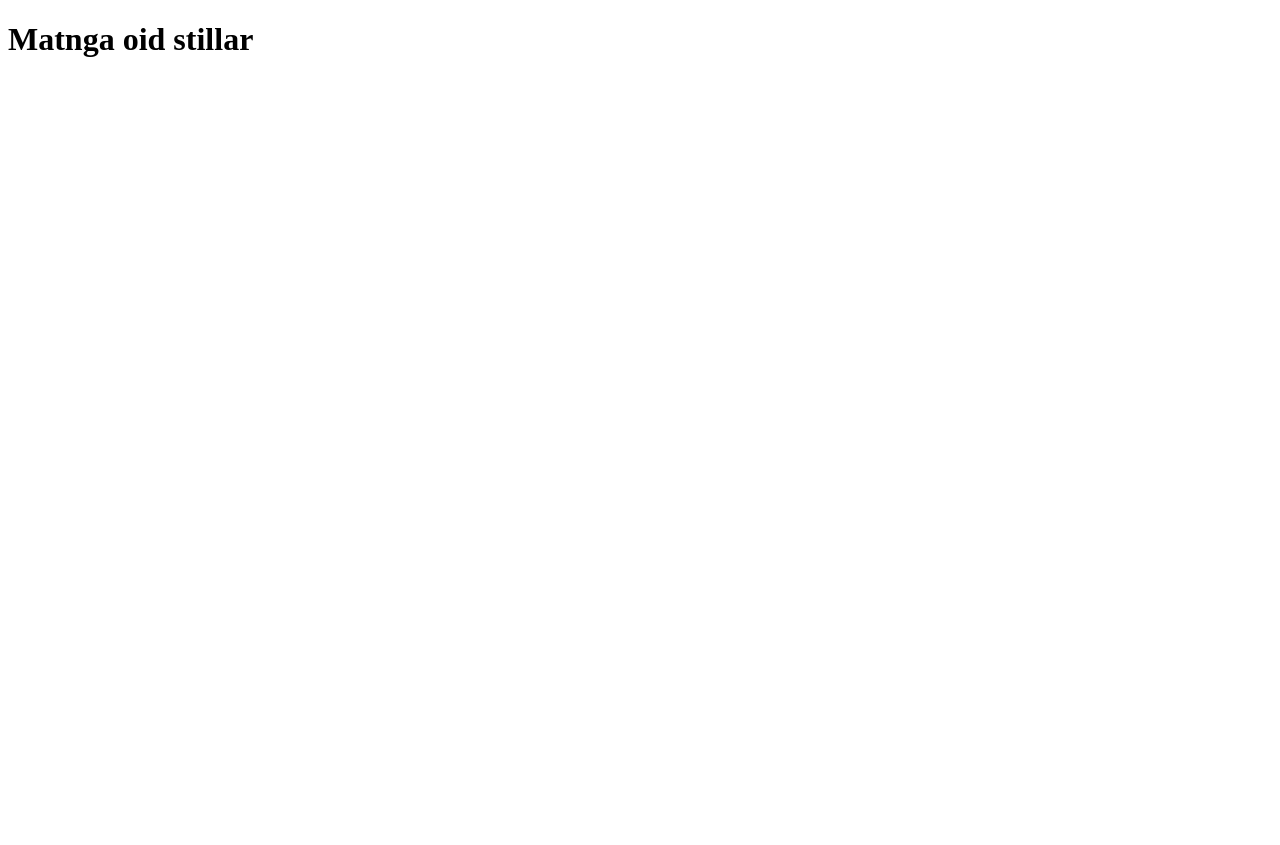
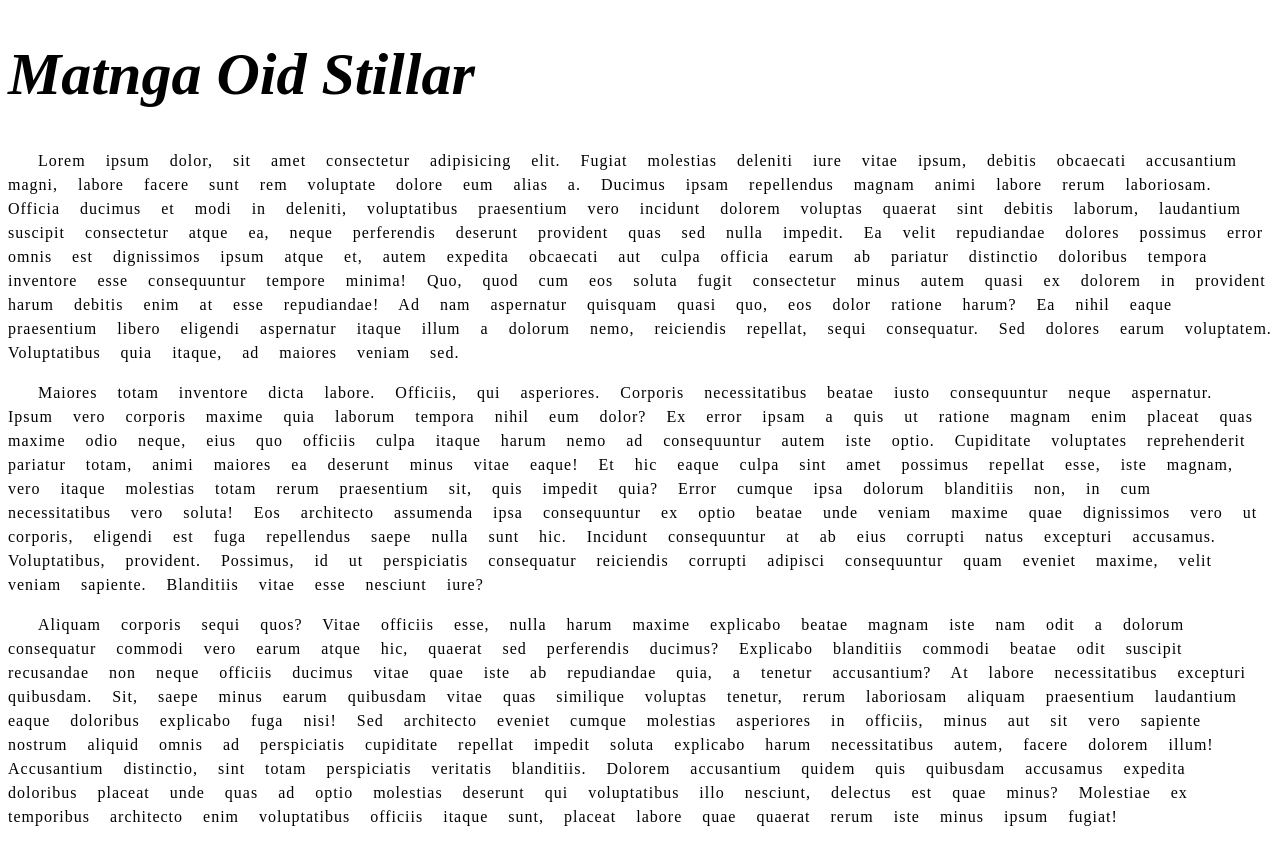
Before and after one commit to S-Yunusov/matnga-oid-stilllar, a plain HTML site: page index.html in a window 1280 px wide. Before the commit the page ends 800 px from the top, so only its background shows below. Drawn offline with Linux system fonts and the light colour scheme.

Commit message:
Add to html & css (lorem)

```diff
--- a/css/style.css
+++ b/css/style.css
@@ -0,0 +1,14 @@
+h1{
+    font-size: 60px;
+    font-weight: bold;
+    font-style: italic;
+    text-decoration: none;
+    text-transform: capitalize;
+}
+
+p{
+    line-height: 1.5;
+    letter-spacing: 1px;   /* har bir harf orasidagi masofa */
+    word-spacing: 15px;    /* har bir so'zning orasidagi masofa */
+    text-indent: 30px;     /* Hat boshida masofa qoldirish (abzats) */
+}
--- a/index.html
+++ b/index.html
@@ -10,5 +10,8 @@
 <body>
 
     <h1>Matnga oid stillar</h1>
+    <p>Lorem ipsum dolor, sit amet consectetur adipisicing elit. Fugiat molestias deleniti iure vitae ipsum, debitis obcaecati accusantium magni, labore facere sunt rem voluptate dolore eum alias a. Ducimus ipsam repellendus magnam animi labore rerum laboriosam. Officia ducimus et modi in deleniti, voluptatibus praesentium vero incidunt dolorem voluptas quaerat sint debitis laborum, laudantium suscipit consectetur atque ea, neque perferendis deserunt provident quas sed nulla impedit. Ea velit repudiandae dolores possimus error omnis est dignissimos ipsum atque et, autem expedita obcaecati aut culpa officia earum ab pariatur distinctio doloribus tempora inventore esse consequuntur tempore minima! Quo, quod cum eos soluta fugit consectetur minus autem quasi ex dolorem in provident harum debitis enim at esse repudiandae! Ad nam aspernatur quisquam quasi quo, eos dolor ratione harum? Ea nihil eaque praesentium libero eligendi aspernatur itaque illum a dolorum nemo, reiciendis repellat, sequi consequatur. Sed dolores earum voluptatem. Voluptatibus quia itaque, ad maiores veniam sed.</p>
+    <p>Maiores totam inventore dicta labore. Officiis, qui asperiores. Corporis necessitatibus beatae iusto consequuntur neque aspernatur. Ipsum vero corporis maxime quia laborum tempora nihil eum dolor? Ex error ipsam a quis ut ratione magnam enim placeat quas maxime odio neque, eius quo officiis culpa itaque harum nemo ad consequuntur autem iste optio. Cupiditate voluptates reprehenderit pariatur totam, animi maiores ea deserunt minus vitae eaque! Et hic eaque culpa sint amet possimus repellat esse, iste magnam, vero itaque molestias totam rerum praesentium sit, quis impedit quia? Error cumque ipsa dolorum blanditiis non, in cum necessitatibus vero soluta! Eos architecto assumenda ipsa consequuntur ex optio beatae unde veniam maxime quae dignissimos vero ut corporis, eligendi est fuga repellendus saepe nulla sunt hic. Incidunt consequuntur at ab eius corrupti natus excepturi accusamus. Voluptatibus, provident. Possimus, id ut perspiciatis consequatur reiciendis corrupti adipisci consequuntur quam eveniet maxime, velit veniam sapiente. Blanditiis vitae esse nesciunt iure?</p>
+    <p>Aliquam corporis sequi quos? Vitae officiis esse, nulla harum maxime explicabo beatae magnam iste nam odit a dolorum consequatur commodi vero earum atque hic, quaerat sed perferendis ducimus? Explicabo blanditiis commodi beatae odit suscipit recusandae non neque officiis ducimus vitae quae iste ab repudiandae quia, a tenetur accusantium? At labore necessitatibus excepturi quibusdam. Sit, saepe minus earum quibusdam vitae quas similique voluptas tenetur, rerum laboriosam aliquam praesentium laudantium eaque doloribus explicabo fuga nisi! Sed architecto eveniet cumque molestias asperiores in officiis, minus aut sit vero sapiente nostrum aliquid omnis ad perspiciatis cupiditate repellat impedit soluta explicabo harum necessitatibus autem, facere dolorem illum! Accusantium distinctio, sint totam perspiciatis veritatis blanditiis. Dolorem accusantium quidem quis quibusdam accusamus expedita doloribus placeat unde quas ad optio molestias deserunt qui voluptatibus illo nesciunt, delectus est quae minus? Molestiae ex temporibus architecto enim voluptatibus officiis itaque sunt, placeat labore quae quaerat rerum iste minus ipsum fugiat!</p>
 </body>
 </html>
```
